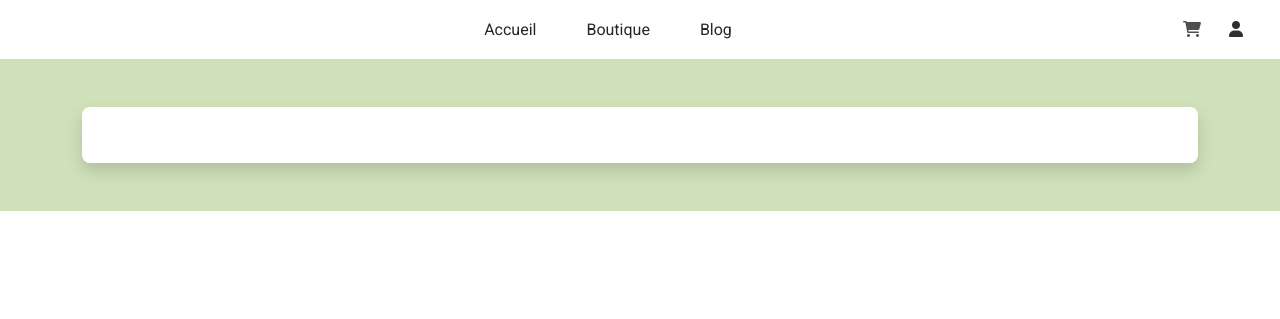
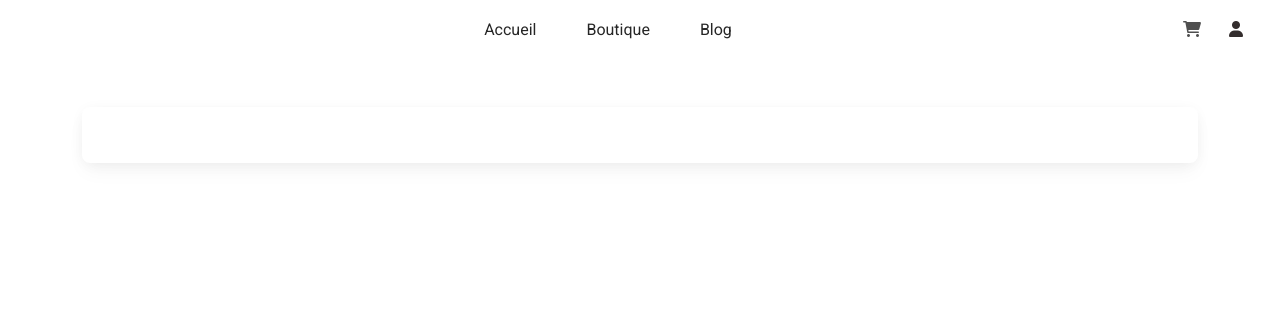
Before and after one commit to 0xArthem/EcommerceBlog-Symfony, a Symfony app: template templates/blog/article.html.twig in a window 1280 px wide. Shown: the top 319 px of the page. Run offline with Twig, Linux system fonts and the light colour scheme; the template is opened without the code that fills it, so the values that code supplies are empty; some libraries are stand-ins or nearby versions.

Commit message:
50 - Front-end : pages du blog, design

```diff
--- a/src/Controller/HomeController.php
+++ b/src/Controller/HomeController.php
@@ -78,6 +78,7 @@ class HomeController extends AbstractController
         $products = $productRepository->createQueryBuilder('p')
             ->where('p.name LIKE :searchTerm OR p.description LIKE :searchTerm')
             ->setParameter('searchTerm', '%'.$searchTerm.'%')
+            ->orderBy('p.id', 'DESC')
             ->getQuery()
             ->getResult();
 
@@ -167,7 +168,7 @@ class HomeController extends AbstractController
     public function article_category($slug, ArticleCategoryRepository $articleCategoryRepository, ArticleRepository $articleRepository, Request $request, PaginatorInterface $paginator): Response
     {
         $articlesCategorie = $articleCategoryRepository->findOneBySlug($slug);
-        $articles = $articleRepository->findByCategory($articlesCategorie);
+        $articles = $articleRepository->findByCategory($articlesCategorie, ['id' => 'DESC']);
 
         $pagination = $paginator->paginate(
             $articles,
--- a/templates/address/edit.html.twig
+++ b/templates/address/edit.html.twig
@@ -24,4 +24,4 @@
 			{{ include('address/_delete_form.html.twig') }}
 		</section>
 	</div>
-{% endblock %}git
+{% endblock %}
--- a/templates/blog/article.html.twig
+++ b/templates/blog/article.html.twig
@@ -5,9 +5,8 @@
 {% endblock %}
 
 {% block body %}
-	<div class="container-article-blog">
 	<div class="container py-5">
-			<div class="card shadow">
+		<div class="card mb-5">
 			<div class="card-body">
 				<h1 class="card-title text-dark">{{ article.title }}</h1>
 				<span class="badge bg-light text-dark rounded-pill mb-2 fw-normal">{{ article.category.name }}</span>
@@ -16,10 +15,9 @@
 		</div>
 
 		{% if article.image %}
-				<section class="d-flex justify-content-center section-img-article-blog">
-					<img class="img-article-blog shadow" src="/assets/images/{{ article.image }}" alt="{{ article.title }}">
+			<section class="d-flex justify-content-center mb-5">
+				<img class="img-fluid rounded z-depth-1-half shadow" src="/assets/images/{{ article.image }}" alt="{{ article.title }}">
 			</section>
 		{% endif %}
 	</div>
-	</div>
 {% endblock %}
--- a/templates/include/header.html.twig
+++ b/templates/include/header.html.twig
@@ -90,11 +90,9 @@
 										</a>
 									</div>
 								</div>
-							{% else %}
-								<div class="py-3">
-									<p class="text-muted mb-0">Panier vide.</p>
-								</div>
 							{% endif %}
+						{% else %}
+							<p class="py-1">Votre panier est vide.</p>
 						{% endif %}
 					</section>
 				</ul>
```
Also changed, not shown: templates/blog/article-category.html.twig (+13 -5 lines), templates/home/product-category.html.twig (+5 -4 lines), templates/home/search.html.twig (+7 -2 lines). Lines whose indentation alone changed are shown as unchanged.
